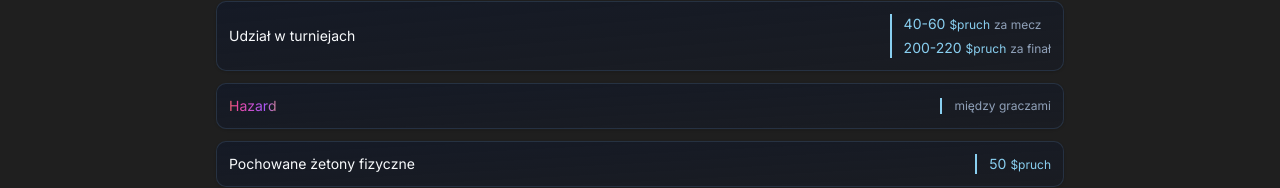
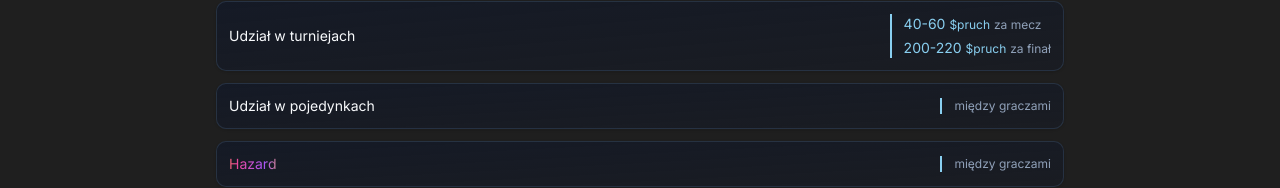
Before and after one commit to WoXuS/bachelor-companion, a Next.js app: page /how-to-earn in a window 1280 px wide. Shown: the part 127-315 px from the top of the page. Built offline with nearby package versions, Linux system fonts and the light colour scheme; no server answers; the database is empty.

Commit message:
audio files, change egg opacity

```diff
--- a/src/app/(public)/how-to-earn/page.tsx
+++ b/src/app/(public)/how-to-earn/page.tsx
@@ -16,6 +16,12 @@ export default function HowToEarnPage() {
                             className="text-xs">$pruch</span></span> <span
                             className="text-xs">za finał</span></p>
                     </div>
+                </li>
+                <li className="flex gap-2 text-sm justify-between items-center rounded-lg border border-slate-700/60 bg-gradient-to-br from-slate-900/60 to-slate-900/30 p-3 shadow-sm">
+                    <p>Udział w pojedynkach</p>
+                    <p className="text-xs text-slate-400 border-l-2 border-primary pl-3">
+                        między graczami
+                    </p>
                 </li>
                 <li className="flex gap-2 text-sm justify-between items-center rounded-lg border border-slate-700/60 bg-gradient-to-br from-slate-900/60 to-slate-900/30 p-3 shadow-sm">
                     <p className="text-transparent animate-gradient">Hazard</p>
--- a/src/app/(public)/ranking/page.tsx
+++ b/src/app/(public)/ranking/page.tsx
@@ -87,11 +87,11 @@ export default function RankingPage() {
                             />
                             {p.name === "Antoni" &&
                                 <VirtualEggButton placementKey="ranking-first"
-                                                  className="absolute right-[47%] top-[60%] transform-[translate(-50%,-50%)] z-20 opacity-50"/>
+                                                  className="absolute right-[47%] top-[60%] transform-[translate(-50%,-50%)] z-20 opacity-10"/>
                             }
                             {p.name === "Borys" &&
                                 <VirtualEggButton placementKey="ranking-last"
-                                                  className="absolute right-[40%] top-[50%] transform-[translate(-50%,-50%)] z-20 opacity-50"/>
+                                                  className="absolute right-[40%] top-[50%] transform-[translate(-50%,-50%)] z-20 opacity-10"/>
                             }
                             <p className="flex flex-col gap-0.5">
                                 <span className="font-medium">{p.name}</span>
```
